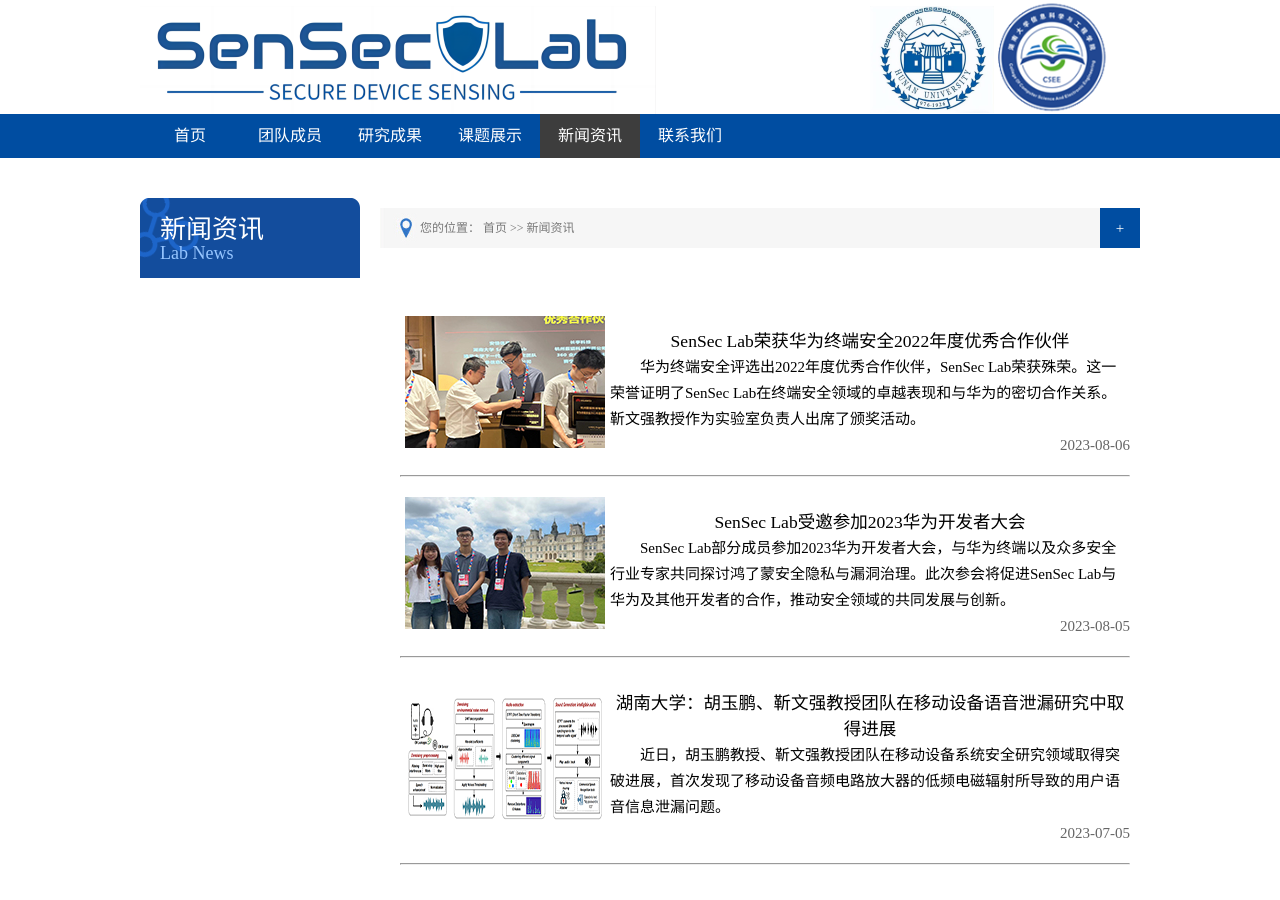
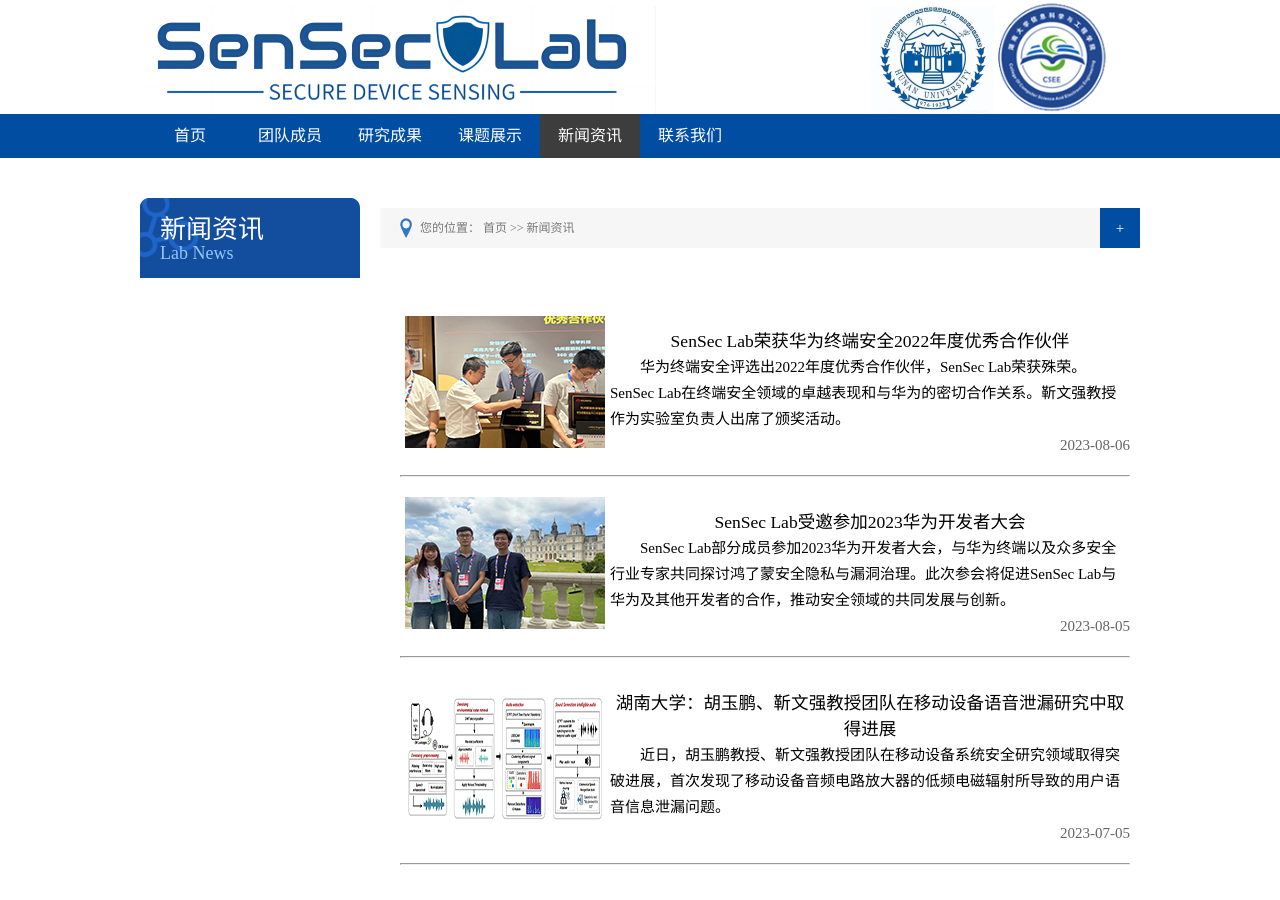
Before and after one commit to senseclab/senseclab.github.io, a Jekyll site: the page built from pages/lab-news.html, in a window 1280 px wide and 900 px high. Built offline with Jekyll 4.4.1, drawn with Linux system fonts in a browser that asks for light colours.

Commit message:
Update lab-news.html

```diff
--- a/pages/lab-news.html
+++ b/pages/lab-news.html
@@ -20,7 +20,7 @@
           <td><h3 align="center">SenSec Lab荣获华为终端安全2022年度优秀合作伙伴</h3></td>
         </tr>
         <tr>
-          <td><p style="text-indent:2em">华为终端安全评选出2022年度优秀合作伙伴，SenSec Lab荣获殊荣。这一荣誉证明了SenSec Lab在终端安全领域的卓越表现和与华为的密切合作关系。靳文强教授作为实验室负责人出席了颁奖活动。</p></td>
+          <td><p style="text-indent:2em">华为终端安全评选出2022年度优秀合作伙伴，SenSec Lab荣获殊荣。SenSec Lab在终端安全领域的卓越表现和与华为的密切合作关系。靳文强教授作为实验室负责人出席了颁奖活动。</p></td>
         </tr>
         <tr>
           <td><p align="right"><a>2023-08-06</a></p></td>
```
